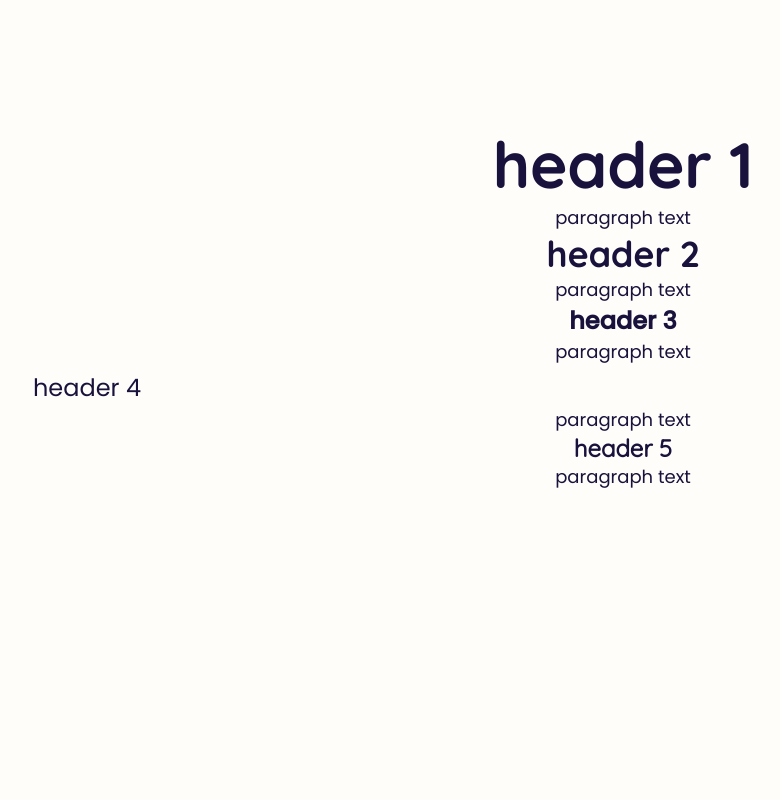
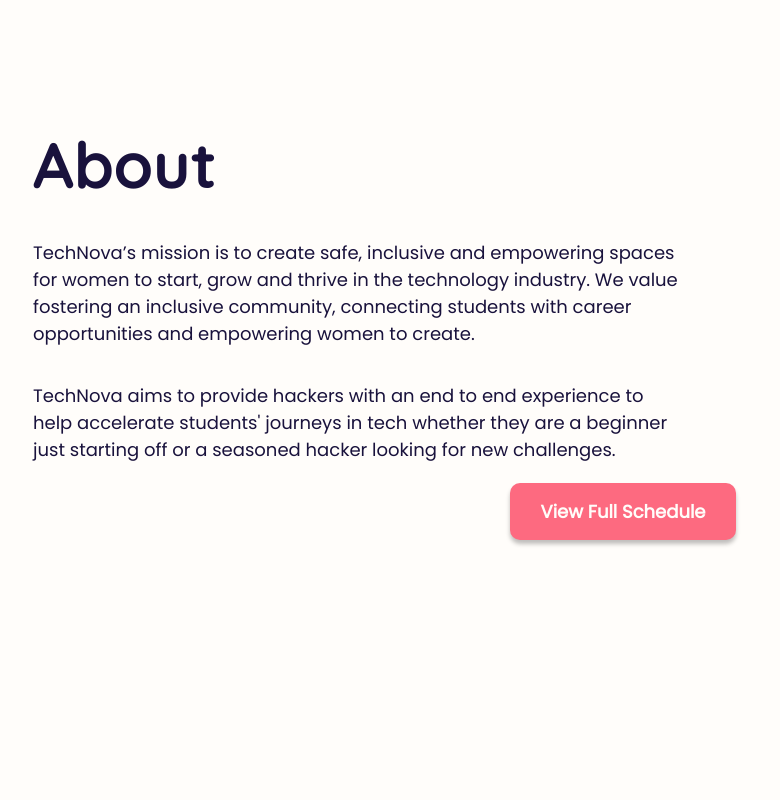
Before and after one commit to itstechnova/itstechnova.com, a React (Create React App) app: page / in a window 1280 px wide. Shown: the part 700-1500 px from the top of the page, without its empty margins (17-797 px from the left). Built offline with nearby package versions, Linux system fonts and the light colour scheme.

Commit message:
24: info and cta

```diff
--- /dev/null
+++ b/src/resources/strings/about.js
@@ -0,0 +1,9 @@
+const about = {
+    title: "About",
+    description1: "TechNova’s mission is to create safe, inclusive and empowering spaces for women to start, grow and thrive in the technology industry. We value fostering an inclusive community, connecting students with career opportunities and empowering women to create.",
+    description2: "TechNova aims to provide hackers with an end to end experience to help accelerate students' journeys in tech whether they are a beginner just starting off or a seasoned hacker looking for new  challenges.",
+    scheduleCTA: "View Full Schedule",
+    scheduleLink: "google.com",
+};
+
+export default about;
--- a/src/sections/About/About.jsx
+++ b/src/sections/About/About.jsx
@@ -1,20 +1,32 @@
 import React from "react";
 import SectionWrapper from "../../components/SectionWrapper/SectionWrapper";
 import "./About.scss";
+import about from "../../resources/strings/about";
 
 const About = () => (
     <SectionWrapper id="about" >
         <div className="about-container">
-            <h1>header 1</h1>
-            <p> paragraph text</p>
-            <h2>header 2</h2>
-            <p> paragraph text</p>
-            <h3>header 3</h3>
-            <p> paragraph text</p>
-            <h4>header 4</h4>
-            <p> paragraph text</p>
-            <h5>header 5</h5>
-            <p> paragraph text</p>
+            <div className="about-content">
+                <div className="about-text">
+                    <h1>
+                        {about.title}
+                    </h1>
+                    <br />
+                    <p>{about.description1}</p>
+                    <br />
+                    <p>{about.description2}</p>
+                </div>
+                <div className="about-graphic" />
+            </div>
+            <div className="about-events">
+
+            </div >
+            <div className="button-smaller-container">
+                <a className="button-smaller" href={about.scheduleLink}>
+                    {about.scheduleCTA}
+                </a>
+            </div>
+
         </div>
     </SectionWrapper>
 );
--- a/src/sections/About/About.scss
+++ b/src/sections/About/About.scss
@@ -1,3 +1,87 @@
-.about-container {
-    height: 93vh;
+@import "../../constants";
+
+.about {
+  &-container {
+    min-height: 93vh;
+    text-align: left;
+    display: flex;
+    flex-direction: column;
+  }
+
+  &-content {
+    width: 100%;
+    display: flex;
+    justify-content: center;
+    align-items: flex-start;
+    height: 40%;
+  }
+
+  &-text {
+    padding: 20px, 0;
+    display: flex;
+    flex-direction: column;
+    justify-content: center;
+    align-items: flex-start;
+    font-family: $font-regular;
+    font-size: $text-medium;
+    width: 55%;
+  }
+
+  &-title {
+    font-size: $text-logo;
+    font-family: $font-logo;
+    @include tablet {
+      font-size: $text-large;
+    }
+  }
+
+  &-slogan {
+    font-size: $text-xxlarge;
+    font-family: "Quicksand";
+    padding-bottom: 10px;
+    text-align: left;
+    @include desktop {
+      font-size: 58px;
+    }
+    @include tablet {
+      font-size: $text-large;
+    }
+  }
+
+  &-graphic {
+    height: 100%;
+    width: 45%;
+    display: flex;
+    justify-content: center;
+    align-items: center;
+  }
 }
+
+.button-smaller-container {
+    display: flex;
+    justify-content: center;
+    align-items: center;
+    width: 100%;
+
+}
+.button-smaller {
+    margin-top: 20px;
+    padding: 15px 30px;
+    display: flex;
+    justify-content: center;
+    align-items: center;
+    background-color: $accent-pink;
+    color: $text-light;
+    font-size: $text-small;
+    font-family: "Poppins";
+    font-weight: 700;
+    border-radius: 10px;
+    border-style: none;
+    text-decoration: none;
+    box-shadow: 0px 4px 4px rgba(0, 0, 0, 0.25);
+
+    &:hover,
+    &:focus {
+        opacity: 0.7;
+    }
+}
--- a/src/sections/Landing/Landing.scss
+++ b/src/sections/Landing/Landing.scss
@@ -72,13 +72,12 @@
 
 .button {
     margin-top: 20px;
+    padding: 15px 30px;
     display: flex;
     justify-content: center;
     align-items: center;
     background-color: $accent-purple;
     color: $text-light;
-    width: 185px;
-    height: 58px;
     font-size: $text-medium;
     font-family: "Quicksand";
     font-weight: 700;
```
